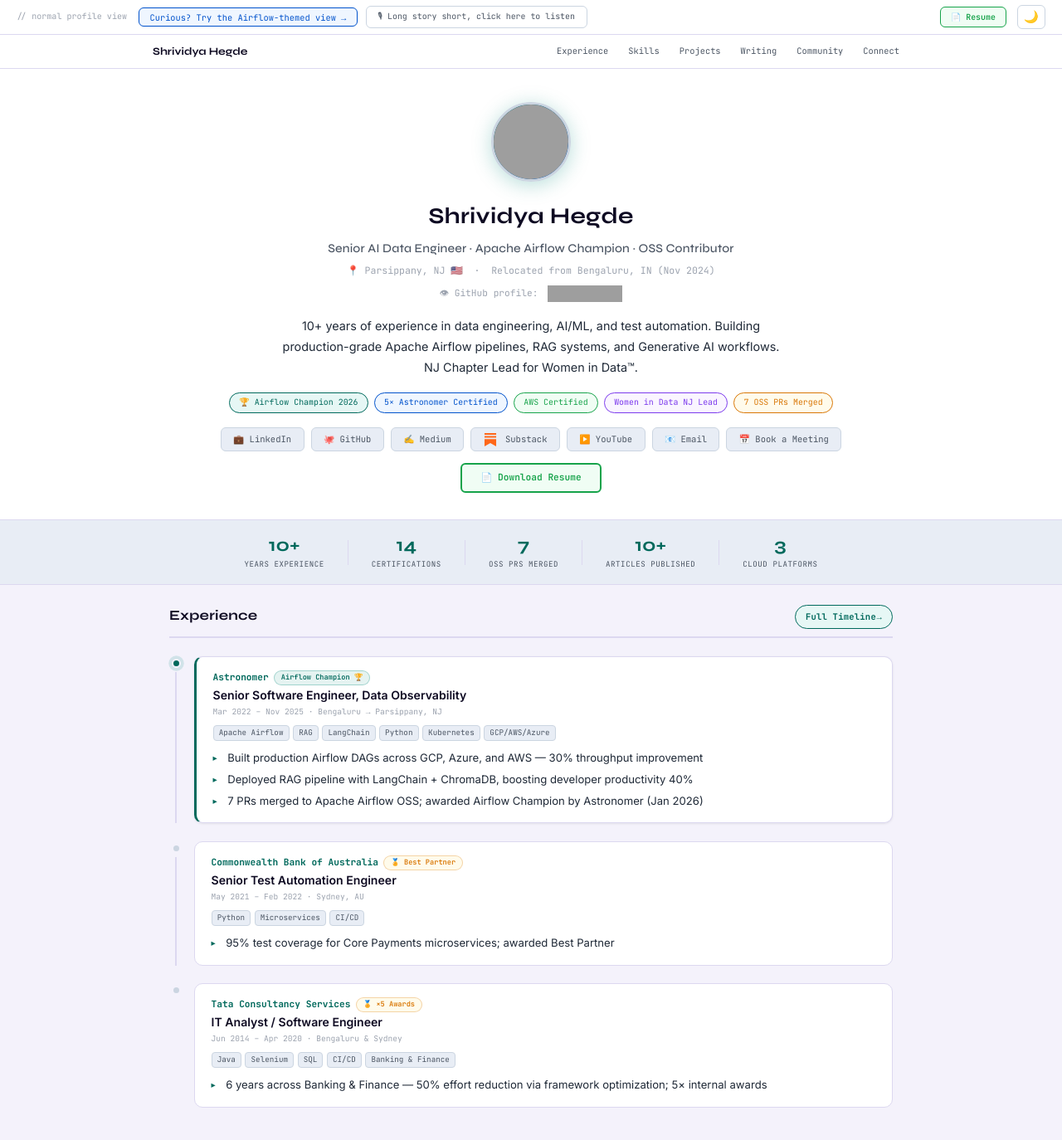
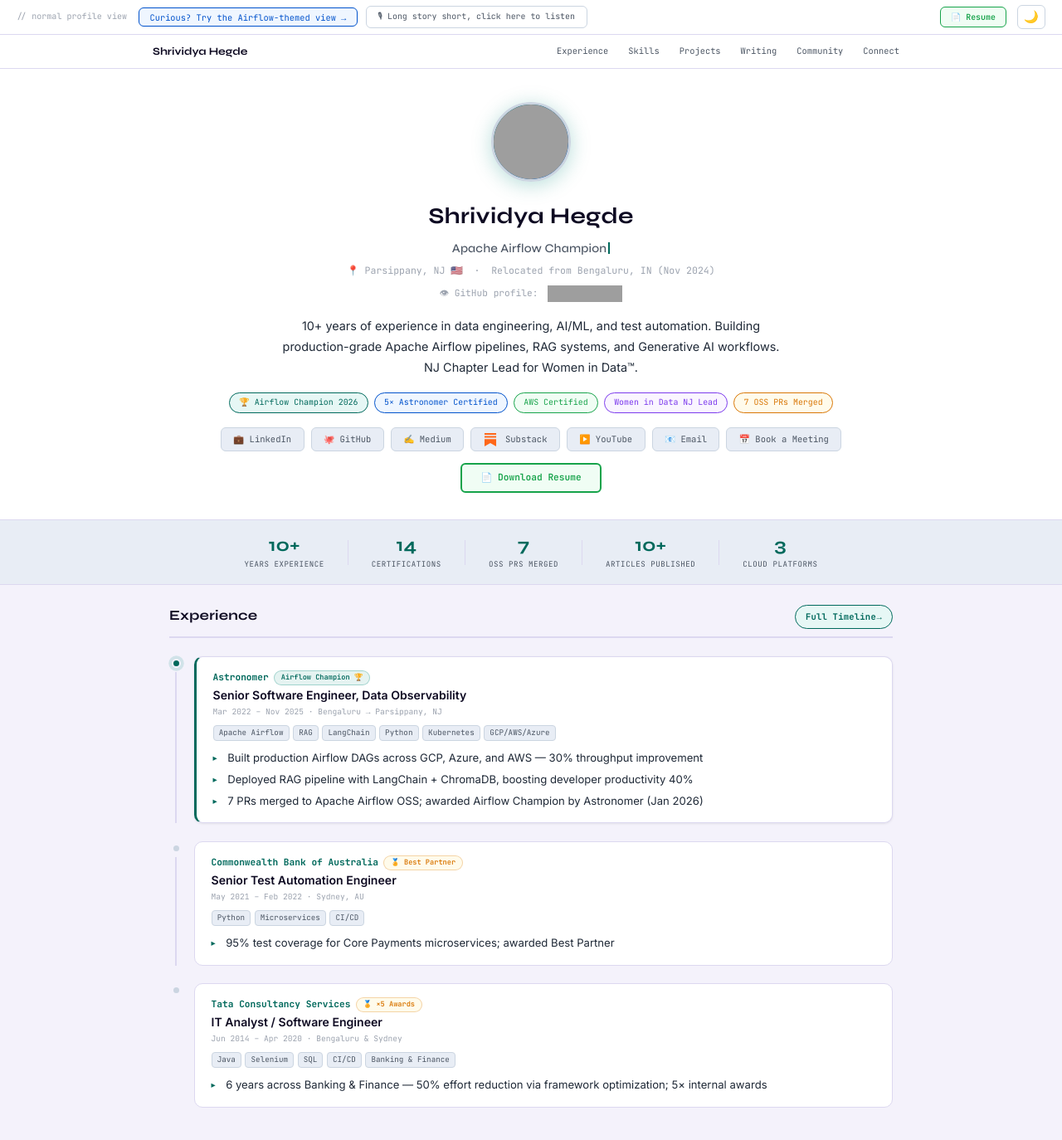
Before and after one commit to Shrividya/shrividya.github.io, a Jekyll site: the page built from index.html, in a window 1280 px wide and 1400 px high. Shown: the top 1374 px of the window at 83% size. Built offline with Jekyll 4.4.1, drawn with Linux system fonts in a browser that asks for light colours; grey boxes are pictures that could not be loaded.

Commit message:
Add interactive UI effects and animations
Enhance portfolio with three new interactive features:

- Typewriter effect for hero tagline with role cycling and animated cursor
- 3D tilt-on-hover effect for cards (projects, articles, community, social links)
- Level-up flash animation when XP bars complete

Includes motion preference detection for accessibility.

```diff
--- a/assets/css/style.css
+++ b/assets/css/style.css
@@ -1512,3 +1512,29 @@
   transition: width 1.3s cubic-bezier(0.22, 1, 0.36, 1);
 }
 .n-skill-xp-fill.n-xp-ready { width: var(--xp, 80%); }
+
+/* Level-up flash on XP bar completion */
+@keyframes nLevelFlash {
+  0%   { transform: scale(1); box-shadow: 0 0 0 0 rgba(0,137,123,0.5); }
+  40%  { transform: scale(1.22); box-shadow: 0 0 0 6px rgba(0,137,123,0.18); }
+  100% { transform: scale(1); box-shadow: 0 0 0 0 rgba(0,137,123,0); }
+}
+.n-skill-lvl.n-levelup { animation: nLevelFlash 0.6s ease-out; }
+
+/* Hero tagline typewriter */
+.n-title-cursor {
+  display: inline-block;
+  width: 2px;
+  height: 1em;
+  margin-left: 2px;
+  vertical-align: -0.15em;
+  background: var(--accent-n);
+  animation: nCursorBlink 0.9s step-end infinite;
+}
+@keyframes nCursorBlink { 0%,100% { opacity: 1; } 50% { opacity: 0; } }
+
+/* 3D tilt-on-hover for cards */
+.n-tilt {
+  transition: transform 0.15s ease-out, box-shadow 0.15s ease-out;
+  will-change: transform;
+}
--- a/index.html
+++ b/index.html
@@ -325,7 +325,7 @@
       SH
     </div>
     <div class="n-name">{{ site.author.name }}</div>
-    <div class="n-title">Senior AI Data Engineer · Apache Airflow Champion · OSS Contributor</div>
+    <div class="n-title" id="n-title-type" data-roles="Senior AI Data Engineer|Apache Airflow Champion|OSS Contributor|RAG &amp; GenAI Builder"><span id="n-title-text"></span><span class="n-title-cursor"></span></div>
     <div class="n-location">📍 Parsippany, NJ 🇺🇸 &nbsp;·&nbsp; Relocated from Bengaluru, IN (Nov 2024)</div>
     <div class="n-views">
       <span>👁 GitHub profile:</span>
@@ -451,7 +451,7 @@
       </div>
       <div class="n-proj-grid">
         {% for project in site.data.projects limit:3 %}
-        <div class="n-pcard">
+        <div class="n-pcard n-tilt">
           <span class="n-ptag">{{ project.tag }}</span>
           <div class="n-ptitle">{{ project.title }}</div>
           <div class="n-pdesc">{{ project.description | truncate: 130 }}</div>
@@ -470,7 +470,7 @@
       </div>
       <div class="n-art-grid">
         {% for article in site.data.articles limit:4 %}
-        <div class="n-acard">
+        <div class="n-acard n-tilt">
           <span class="n-atag">{{ article.tag }}</span>
           <div class="n-atitle">{{ article.title }}</div>
           <div class="n-apub">{{ article.publication | split: " · " | first }}</div>
@@ -491,7 +491,7 @@
         <a class="n-section-cta" href="/community/">More <span>→</span></a>
       </div>
       <div class="n-comm-grid">
-        <div class="n-comm-card n-comm-feat n-reveal n-stagger-1">
+        <div class="n-comm-card n-comm-feat n-reveal n-stagger-1 n-tilt">
           <div class="n-comm-icon">👩‍💼</div>
           <div class="n-comm-body">
             <div class="n-comm-title">Women in Data™ — NJ Chapter Lead</div>
@@ -500,7 +500,7 @@
             <a class="n-comm-link" href="/community/">Learn More →</a>
           </div>
         </div>
-        <div class="n-comm-card n-reveal n-stagger-2">
+        <div class="n-comm-card n-reveal n-stagger-2 n-tilt">
           <div class="n-comm-icon">🔧</div>
           <div class="n-comm-body">
             <div class="n-comm-title">Apache Airflow OSS Contributor</div>
@@ -509,7 +509,7 @@
             <a class="n-comm-link" href="https://github.com/{{ site.author.github }}" target="_blank" rel="noopener noreferrer">GitHub →</a>
           </div>
         </div>
-        <div class="n-comm-card n-reveal n-stagger-3">
+        <div class="n-comm-card n-reveal n-stagger-3 n-tilt">
           <div class="n-comm-icon">🎤</div>
           <div class="n-comm-body">
             <div class="n-comm-title">Conference Speaker</div>
@@ -550,14 +550,14 @@
         <span class="otag ot-green">🌐 Women in Data</span>
       </div>
       <div class="n-connect-grid">
-        <div class="n-scard feat"><div class="n-sc-plat">💼 LinkedIn</div><div class="n-sc-handle">{{ site.author.name }}</div><div class="n-sc-desc">Career history, posts on Data Engineering &amp; AI.</div><a class="n-sc-link" href="https://www.linkedin.com/in/{{ site.author.linkedin }}/" target="_blank" rel="noopener noreferrer">Connect →</a></div>
-        <div class="n-scard"><div class="n-sc-plat">🐙 GitHub</div><div class="n-sc-handle">@{{ site.author.github }}</div><div class="n-sc-desc">16+ repos — Airflow, NLP, RAG, OSS contributions.</div><a class="n-sc-link" href="https://github.com/{{ site.author.github }}" target="_blank" rel="noopener noreferrer">View →</a></div>
-        <div class="n-scard"><div class="n-sc-plat">📧 Email</div><div class="n-sc-handle">{{ site.author.email }}</div><div class="n-sc-desc">Roles, collaboration, speaking, mentoring.</div><a class="n-sc-link" href="mailto:{{ site.author.email }}">Email →</a></div>
-        <div class="n-scard feat"><div class="n-sc-plat">📅 Calendly</div><div class="n-sc-handle">Book a meeting</div><div class="n-sc-desc">1:1s, mentorship, collaboration, or just a chat.</div><a class="n-sc-link" href="https://calendly.com/shrividyahegde222" target="_blank" rel="noopener noreferrer">Book time →</a></div>
-        <div class="n-scard"><div class="n-sc-plat">✍️ Medium</div><div class="n-sc-handle">{{ site.author.medium }}</div><div class="n-sc-desc">6 articles on AI, Data Engineering, Python.</div><a class="n-sc-link" href="https://medium.com/{{ site.author.medium }}" target="_blank" rel="noopener noreferrer">Read →</a></div>
-        <div class="n-scard"><div class="n-sc-plat"><svg xmlns="http://www.w3.org/2000/svg" width="14" height="14" viewBox="0 0 24 24" style="vertical-align:middle;margin-right:4px;" fill="#FF6719"><path d="M22.539 8.242H1.46V5.406h21.08v2.836zM1.46 10.812V24L12 18.11 22.54 24V10.812H1.46zM22.54 0H1.46v2.836h21.08V0z"/></svg> Substack</div><div class="n-sc-handle">{{ site.author.substack }}</div><div class="n-sc-desc">Newsletter — GenAI, Airflow, modern data stack.</div><a class="n-sc-link" href="https://substack.com/{{ site.author.substack }}" target="_blank" rel="noopener noreferrer">Subscribe →</a></div>
-        <div class="n-scard"><div class="n-sc-plat">🧑‍💻 dev.to</div><div class="n-sc-handle">@{{ site.author.devto }}</div><div class="n-sc-desc">Technical posts on Data Engineering, Airflow, and AI.</div><a class="n-sc-link" href="https://dev.to/{{ site.author.devto }}" target="_blank" rel="noopener noreferrer">Read →</a></div>
-        <div class="n-scard"><div class="n-sc-plat">▶️ YouTube</div><div class="n-sc-handle">{{ site.author.youtube }}</div><div class="n-sc-desc">Tutorials on Airflow, Data Engineering, AI/ML.</div><a class="n-sc-link" href="https://www.youtube.com/{{ site.author.youtube }}" target="_blank" rel="noopener noreferrer">Watch →</a></div>
+        <div class="n-scard feat n-tilt"><div class="n-sc-plat">💼 LinkedIn</div><div class="n-sc-handle">{{ site.author.name }}</div><div class="n-sc-desc">Career history, posts on Data Engineering &amp; AI.</div><a class="n-sc-link" href="https://www.linkedin.com/in/{{ site.author.linkedin }}/" target="_blank" rel="noopener noreferrer">Connect →</a></div>
+        <div class="n-scard n-tilt"><div class="n-sc-plat">🐙 GitHub</div><div class="n-sc-handle">@{{ site.author.github }}</div><div class="n-sc-desc">16+ repos — Airflow, NLP, RAG, OSS contributions.</div><a class="n-sc-link" href="https://github.com/{{ site.author.github }}" target="_blank" rel="noopener noreferrer">View →</a></div>
+        <div class="n-scard n-tilt"><div class="n-sc-plat">📧 Email</div><div class="n-sc-handle">{{ site.author.email }}</div><div class="n-sc-desc">Roles, collaboration, speaking, mentoring.</div><a class="n-sc-link" href="mailto:{{ site.author.email }}">Email →</a></div>
+        <div class="n-scard feat n-tilt"><div class="n-sc-plat">📅 Calendly</div><div class="n-sc-handle">Book a meeting</div><div class="n-sc-desc">1:1s, mentorship, collaboration, or just a chat.</div><a class="n-sc-link" href="https://calendly.com/shrividyahegde222" target="_blank" rel="noopener noreferrer">Book time →</a></div>
+        <div class="n-scard n-tilt"><div class="n-sc-plat">✍️ Medium</div><div class="n-sc-handle">{{ site.author.medium }}</div><div class="n-sc-desc">6 articles on AI, Data Engineering, Python.</div><a class="n-sc-link" href="https://medium.com/{{ site.author.medium }}" target="_blank" rel="noopener noreferrer">Read →</a></div>
+        <div class="n-scard n-tilt"><div class="n-sc-plat"><svg xmlns="http://www.w3.org/2000/svg" width="14" height="14" viewBox="0 0 24 24" style="vertical-align:middle;margin-right:4px;" fill="#FF6719"><path d="M22.539 8.242H1.46V5.406h21.08v2.836zM1.46 10.812V24L12 18.11 22.54 24V10.812H1.46zM22.54 0H1.46v2.836h21.08V0z"/></svg> Substack</div><div class="n-sc-handle">{{ site.author.substack }}</div><div class="n-sc-desc">Newsletter — GenAI, Airflow, modern data stack.</div><a class="n-sc-link" href="https://substack.com/{{ site.author.substack }}" target="_blank" rel="noopener noreferrer">Subscribe →</a></div>
+        <div class="n-scard n-tilt"><div class="n-sc-plat">🧑‍💻 dev.to</div><div class="n-sc-handle">@{{ site.author.devto }}</div><div class="n-sc-desc">Technical posts on Data Engineering, Airflow, and AI.</div><a class="n-sc-link" href="https://dev.to/{{ site.author.devto }}" target="_blank" rel="noopener noreferrer">Read →</a></div>
+        <div class="n-scard n-tilt"><div class="n-sc-plat">▶️ YouTube</div><div class="n-sc-handle">{{ site.author.youtube }}</div><div class="n-sc-desc">Tutorials on Airflow, Data Engineering, AI/ML.</div><a class="n-sc-link" href="https://www.youtube.com/{{ site.author.youtube }}" target="_blank" rel="noopener noreferrer">Watch →</a></div>
       </div>
     </section>
 
@@ -899,12 +899,22 @@
   }, { threshold: 0.08, rootMargin: '0px 0px -30px 0px' });
   document.querySelectorAll('#view-normal .n-reveal').forEach(el => revealObs.observe(el));
 
-  // 3. XP bars — fill when card enters viewport
+  // 3. XP bars — fill when card enters viewport, then flash the level badge
   const xpObs = new IntersectionObserver(entries => {
     entries.forEach(e => {
       if (e.isIntersecting) {
-        setTimeout(() => e.target.classList.add('n-xp-ready'), 280);
-        xpObs.unobserve(e.target);
+        const fill = e.target;
+        const lvl = fill.closest('.n-skill-group')?.querySelector('.n-skill-lvl');
+        fill.addEventListener('transitionend', function onDone(ev) {
+          if (ev.propertyName !== 'width') return;
+          fill.removeEventListener('transitionend', onDone);
+          if (lvl) {
+            lvl.classList.add('n-levelup');
+            setTimeout(() => lvl.classList.remove('n-levelup'), 650);
+          }
+        });
+        setTimeout(() => fill.classList.add('n-xp-ready'), 280);
+        xpObs.unobserve(fill);
       }
     });
   }, { threshold: 0.2 });
@@ -927,5 +937,46 @@
       b.style.transform = 'scale(1)';
     }, 650 + i * 110);
   });
+
+  // 6. Card tilt-on-hover (subtle 3D perspective)
+  const prefersReducedMotion = window.matchMedia('(prefers-reduced-motion: reduce)').matches;
+  if (!prefersReducedMotion && window.matchMedia('(hover: hover)').matches) {
+    document.querySelectorAll('#view-normal .n-tilt').forEach(card => {
+      const maxTilt = 6;
+      card.addEventListener('mousemove', ev => {
+        const r = card.getBoundingClientRect();
+        const px = (ev.clientX - r.left) / r.width;
+        const py = (ev.clientY - r.top) / r.height;
+        const rotX = (0.5 - py) * maxTilt * 2;
+        const rotY = (px - 0.5) * maxTilt * 2;
+        card.style.transform = `perspective(600px) rotateX(${rotX}deg) rotateY(${rotY}deg) translateZ(0)`;
+      });
+      card.addEventListener('mouseleave', () => { card.style.transform = ''; });
+    });
+  }
+
+  // 7. Hero tagline — cycling typewriter effect
+  const titleText = document.getElementById('n-title-text');
+  const titleWrap = document.getElementById('n-title-type');
+  if (titleText && titleWrap && !prefersReducedMotion) {
+    const roles = (titleWrap.dataset.roles || '').split('|').filter(Boolean);
+    let ri = 0, ci = 0, deleting = false;
+    (function tick() {
+      const word = roles[ri];
+      if (!deleting) {
+        ci++;
+        titleText.textContent = word.slice(0, ci);
+        if (ci === word.length) { deleting = true; setTimeout(tick, 1600); return; }
+        setTimeout(tick, 55);
+      } else {
+        ci--;
+        titleText.textContent = word.slice(0, ci);
+        if (ci === 0) { deleting = false; ri = (ri + 1) % roles.length; setTimeout(tick, 300); return; }
+        setTimeout(tick, 30);
+      }
+    })();
+  } else if (titleText && titleWrap) {
+    titleText.textContent = (titleWrap.dataset.roles || '').split('|')[0] || '';
+  }
 }
 </script>
```
